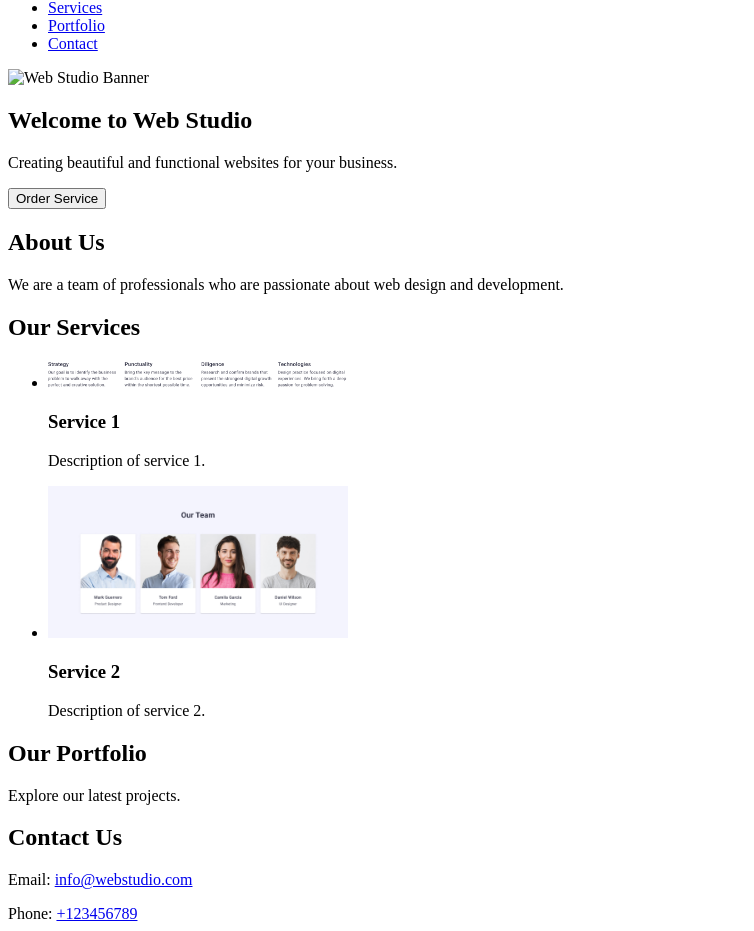
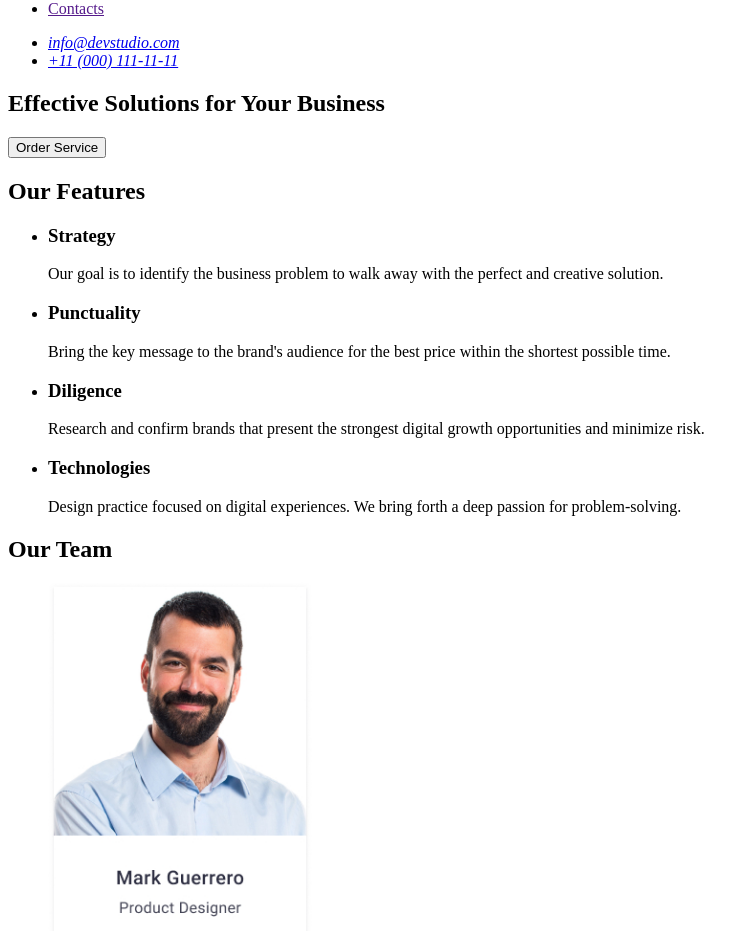
Before and after one commit to Lea85lea/goit-markup-hw-01, a plain HTML site: page index.html in a window 1280 px wide. Shown: the part 78-1009 px from the top of the page, without its empty margins (0-754 px from the left). Drawn offline with Linux system fonts and the light colour scheme.

Commit message:
Добавил финальную версию HTML с учётом всех правок

```diff
--- a/index.html
+++ b/index.html
@@ -4,77 +4,113 @@
 <head>
     <meta charset="UTF-8" />
     <meta name="viewport" content="width=device-width, initial-scale=1.0" />
-    <meta name="description" content="Web Studio Landing Page" />
-    <title>Web Studio</title>
+    <meta name="description" content="WebStudio - Digital Marketing & Growth Solutions" />
+    <title>WebStudio</title>
 </head>
 
 <body>
     <!-- Header -->
     <header>
-        <div class="container">
-            <a href="/" class="logo">
-                <img src="images/logo.jpg" alt="Web Studio Logo" width="150" />
-            </a>
-            <nav>
-                <ul class="nav-list">
-                    <li><a href="#about">About</a></li>
-                    <li><a href="#services">Services</a></li>
-                    <li><a href="#portfolio">Portfolio</a></li>
-                    <li><a href="#contact">Contact</a></li>
-                </ul>
-            </nav>
-        </div>
+        <nav>
+            <!-- Логотип -->
+            <a href="./index.html">WebStudio</a>
+
+            <!-- Меню -->
+            <ul>
+                <li><a href="">Studio</a></li>
+                <li><a href="">Portfolio</a></li>
+                <li><a href="">Contacts</a></li>
+            </ul>
+        </nav>
+
+        <!-- Контакты -->
+        <address>
+            <ul>
+                <li>
+                    <a href="mailto:info@devstudio.com">info@devstudio.com</a>
+                </li>
+                <li>
+                    <a href="tel:+110001111111">+11 (000) 111-11-11</a>
+                </li>
+            </ul>
+        </address>
     </header>
 
     <!-- Main -->
     <main>
-    <section id="hero">
-        <img src="images/banner.jpg" alt="Web Studio Banner" class="banner-image" />
-        <div class="hero-text">
-            <h1>Welcome to Web Studio</h1>
-            <p>Creating beautiful and functional websites for your business.</p>
+        <!-- Секция №1 -->
+        <section>
+            <h1>Effective Solutions for Your Business</h1>
             <button type="button">Order Service</button>
-        </div>
-    </section>
-        <section id="about">
-            <h2>About Us</h2>
-            <p>We are a team of professionals who are passionate about web design and development.</p>
         </section>
 
-        <section id="services">
-            <h2>Our Services</h2>
-            <ul class="services-list">
+        <!-- Секция №2 -->
+        <section>
+            <!-- Заголовок для SEO -->
+            <h2>Our Features</h2>
+
+            <!-- Список особенностей -->
+            <ul>
                 <li>
-                    <img src="images/service1.jpg" alt="Service 1" width="300" />
-                    <h3>Service 1</h3>
-                    <p>Description of service 1.</p>
+                    <h3>Strategy</h3>
+                    <p>Our goal is to identify the business problem to walk away with the perfect and creative solution.
+                    </p>
                 </li>
                 <li>
-                    <img src="images/service2.jpg" alt="Service 2" width="300" />
-                    <h3>Service 2</h3>
-                    <p>Description of service 2.</p>
+                    <h3>Punctuality</h3>
+                    <p>Bring the key message to the brand's audience for the best price within the shortest possible
+                        time.</p>
+                </li>
+                <li>
+                    <h3>Diligence</h3>
+                    <p>Research and confirm brands that present the strongest digital growth opportunities and minimize
+                        risk.</p>
+                </li>
+                <li>
+                    <h3>Technologies</h3>
+                    <p>Design practice focused on digital experiences. We bring forth a deep passion for
+                        problem-solving.</p>
                 </li>
             </ul>
         </section>
 
-        <section id="portfolio">
-            <h2>Our Portfolio</h2>
-            <p>Explore our latest projects.</p>
-        </section>
-
-        <section id="contact">
-            <h2>Contact Us</h2>
-            <p>Email: <a href="mailto:info@webstudio.com">info@webstudio.com</a></p>
-            <p>Phone: <a href="tel:+123456789">+123456789</a></p>
+        <!-- Секция №3 -->
+        <section>
+            <h2>Our Team</h2>
+            <ul>
+                <li>
+                    <img src="./images/mark-guerrero.jpg" alt="Mark Guerrero" width="264" />
+                    <h3>Mark Guerrero</h3>
+                    <p>Product Designer</p>
+                </li>
+                <li>
+                    <img src="./images/tom-ford.jpg" alt="Tom Ford" width="264" />
+                    <h3>Tom Ford</h3>
+                    <p>Frontend Developer</p>
+                </li>
+                <li>
+                    <img src="./images/camila-garcia.jpg" alt="Camila Garcia" width="264" />
+                    <h3>Camila Garcia</h3>
+                    <p>Marketing</p>
+                </li>
+                <li>
+                    <img src="./images/daniel-wilson.jpg" alt="Daniel Wilson" width="264" />
+                    <h3>Daniel Wilson</h3>
+                    <p>UI Designer</p>
+                </li>
+            </ul>
         </section>
     </main>
 
     <!-- Footer -->
     <footer>
-        <div class="container">
-            <a href="/" class="logo">Web Studio</a>
-            <p>&copy; 2025 Web Studio. All rights reserved.</p>
-        </div>
+        <!-- Логотип -->
+        <a href="./index.html">WebStudio</a>
+
+        <!-- Параграф -->
+        <p>
+            Increase the flow of customers and sales for your business with digital marketing & growth solutions.
+        </p>
     </footer>
 </body>
 
```
Also changed, not shown: images/camila Garcia.jpg (added), images/daniel Wilson.jpg (added), images/mark-guerrero.jpg (added), images/tom-ford.jpg (added).
